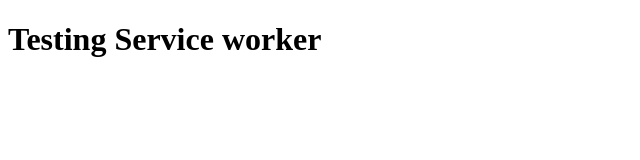
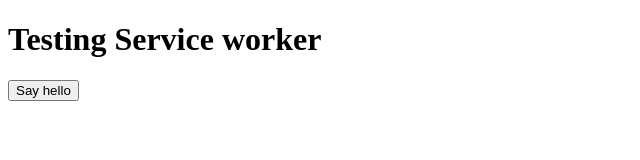
Before and after one commit to kumzz/serviceworker, a plain HTML site: page index.html in a window 1280 px wide. Shown: the whole page, without its empty margins (0-640 px from the left). Drawn offline with Linux system fonts and the light colour scheme.

Commit message:
Update index.html

```diff
--- a/index.html
+++ b/index.html
@@ -7,5 +7,13 @@
     <h1>Testing Service worker</h1>
 
     <script src="app.js"></script>
+
+    <input type="button" value="Say hello" onClick="showAndroidToast('Hello World!')" />
+
+    <script type="text/javascript">
+    function showAndroidToast(toast) {
+        Android.showToast(toast);
+    }
+    </script>
   </body>
 </html>
```
